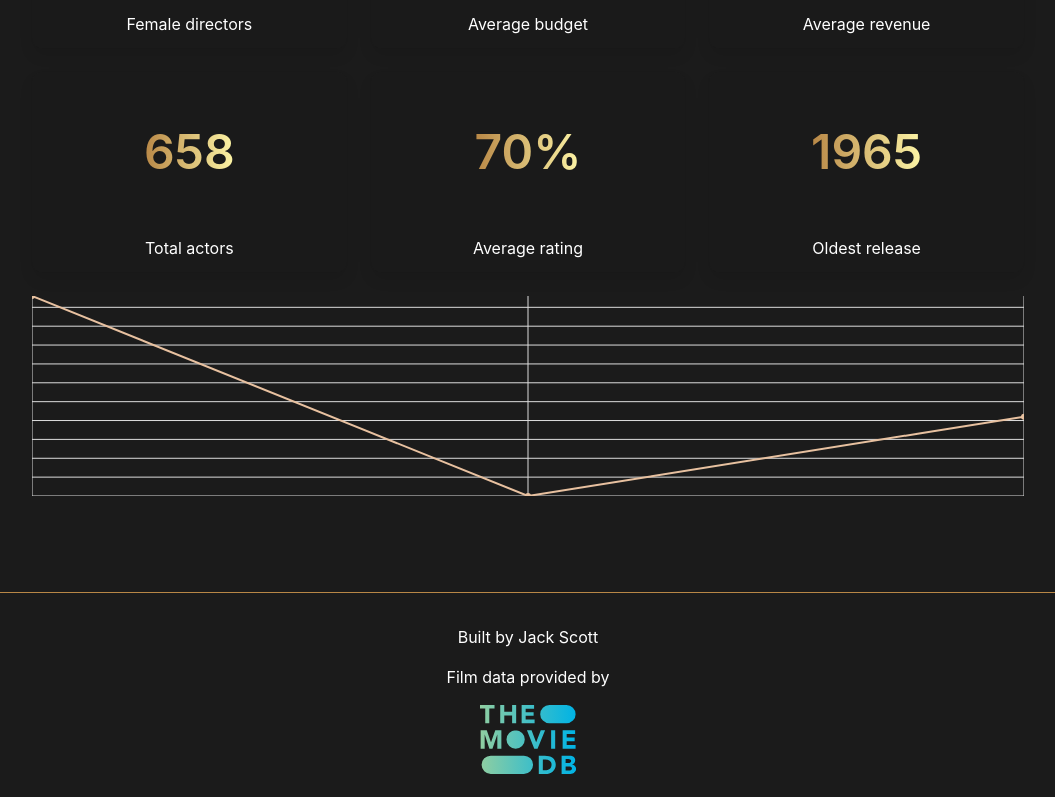
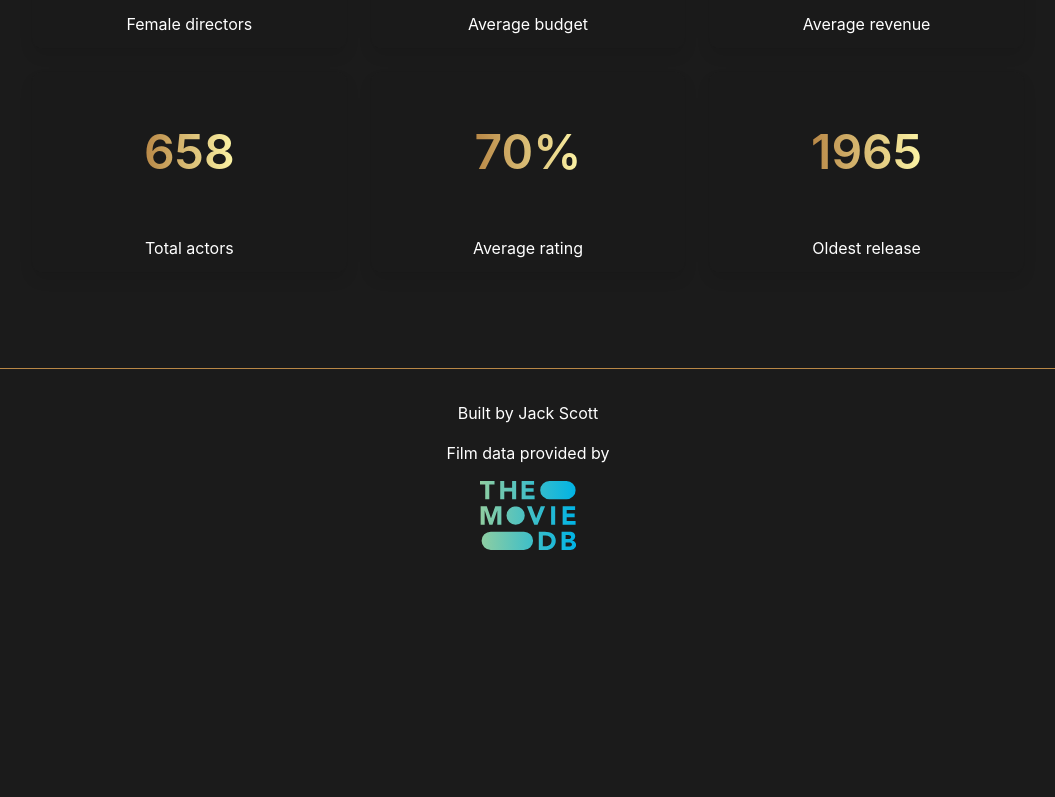
Before and after one commit to jdlennoxs/yobbies, a Next.js app: page /statistics in a window 1280 px wide. Shown: the part 584-1381 px from the top of the page, without its empty margins (112-1167 px from the left). After the commit the page ends 1172 px from the top, so only its background shows below. Built offline with nearby package versions, Linux system fonts and the light colour scheme.

Commit message:
Hide unused code

```diff
--- a/pages/statistics.js
+++ b/pages/statistics.js
@@ -4,7 +4,6 @@ import actorsdata from "../data/actors.json"
 import moviesdata from "../data/movies.json";
 import StatCard from "../components/stat-card";
 import { getLanguages, getGenres, getFemaleDirectors, getAverageBudget, getAverageRevenue, getAverageRating, getOldestReleaseDate } from "../helpers/data-helpers";
-import { ResponsiveLine } from "@nivo/line"
 
 export default function Movies({ movies, actors }) {
     return (
@@ -42,7 +41,7 @@ export default function Movies({ movies, actors }) {
                     <StatCard title="Oldest release" value={getOldestReleaseDate(movies)} />
                 </div>
             </div>
-            <div style={{ height: "200px" }}>
+            {/* <div style={{ height: "200px" }}>
                 <ResponsiveLine
                     yScale={{
                         type: 'time',
@@ -70,7 +69,7 @@ export default function Movies({ movies, actors }) {
                         }
                     ]}
                 />
-            </div>
+            </div> */}
         </div>
     );
 }
```
